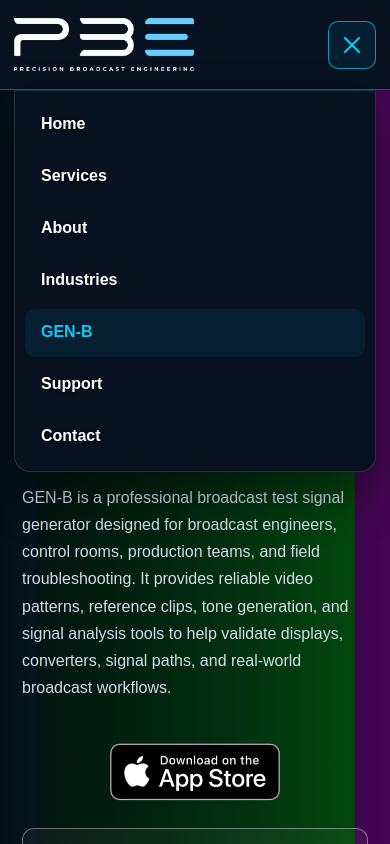
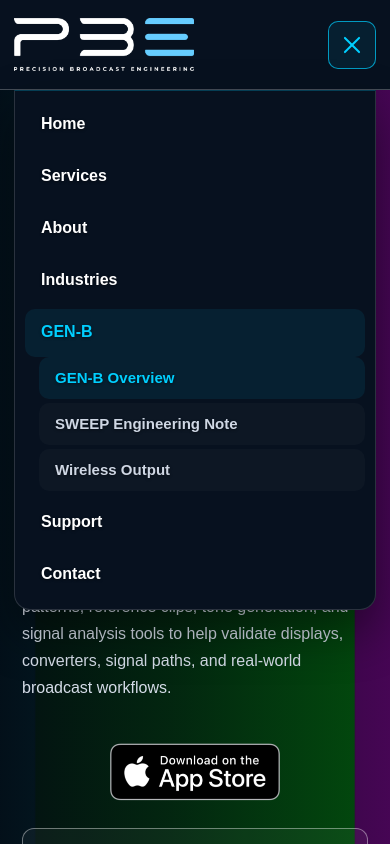
Before and after one commit to lmart828/pbe-website, a Next.js app: page /gen-b in a window 390 px wide. Both pictures are taken after a click on the button "Open navigation menu". Shown: the top 844 px of the page. Built offline with nearby package versions, Linux system fonts and the light colour scheme.

Commit message:
Add GEN-B Sweep article and navigation

```diff
--- a/app/NavLinks.js
+++ b/app/NavLinks.js
@@ -9,7 +9,15 @@
   { href: "/services", label: "Services" },
   { href: "/about", label: "About" },
   { href: "/industries", label: "Industries" },
-  { href: "/gen-b", label: "GEN-B" },
+  {
+    href: "/gen-b",
+    label: "GEN-B",
+    children: [
+      { href: "/gen-b", label: "GEN-B Overview" },
+      { href: "/gen-b/sweep", label: "SWEEP Engineering Note" },
+      { href: "/gen-b/wireless-output", label: "Wireless Output" },
+    ],
+  },
   { href: "/support", label: "Support" },
   { href: "/contact", label: "Contact" },
 ];
@@ -52,6 +60,39 @@
         {navItems.map((item) => {
           const isActive = isActivePath(pathname, item.href);
 
+          if (item.children?.length) {
+            return (
+              <div className="nav-item-with-dropdown" key={item.href}>
+                <Link
+                  href={item.href}
+                  className={`nav-parent-link${isActive ? " active" : ""}`}
+                  aria-current={isActive ? "page" : undefined}
+                  onClick={() => setIsOpen(false)}
+                >
+                  {item.label}
+                </Link>
+
+                <div className="nav-dropdown" aria-label={`${item.label} links`}>
+                  {item.children.map((child) => {
+                    const childIsActive = isActivePath(pathname, child.href);
+
+                    return (
+                      <Link
+                        href={child.href}
+                        className={childIsActive ? "active" : undefined}
+                        aria-current={childIsActive ? "page" : undefined}
+                        key={child.href}
+                        onClick={() => setIsOpen(false)}
+                      >
+                        {child.label}
+                      </Link>
+                    );
+                  })}
+                </div>
+              </div>
+            );
+          }
+
           return (
             <Link
               href={item.href}
--- a/app/gen-b/page.js
+++ b/app/gen-b/page.js
@@ -223,6 +223,30 @@
 
       <section className="genb-section">
         <div className="genb-section-heading">
+          <p className="genb-kicker">GEN-B Engineering Notes</p>
+          <h2>Technical notes from the GEN-B engineering workflow.</h2>
+        </div>
+
+        <div className="genb-showcase-grid">
+          <article className="genb-showcase-card">
+            <span className="genb-showcase-rule" />
+            <h3>
+              SWEEP: When iOS Doesn&apos;t Give You EDID, You Build with Geometry
+            </h3>
+            <p>
+              A technical breakdown of how GEN-B SWEEP uses timing, geometry,
+              and a moving reference layer to provide useful display information
+              without relying on raw EDID access.
+            </p>
+            <Link href="/gen-b/sweep" className="btn-secondary">
+              Read Engineering Note
+            </Link>
+          </article>
+        </div>
+      </section>
+
+      <section className="genb-section">
+        <div className="genb-section-heading">
           <p className="genb-kicker">Showcase</p>
           <h2>Purpose-built screens for fast technical decisions.</h2>
         </div>
--- a/app/globals.css
+++ b/app/globals.css
@@ -89,6 +89,54 @@
 
 .nav-links a:hover {
   transform: translateY(-1px);
+}
+
+.nav-item-with-dropdown {
+  position: relative;
+  display: flex;
+  align-items: center;
+}
+
+.nav-dropdown {
+  position: absolute;
+  top: calc(100% + 18px);
+  left: 50%;
+  z-index: 20;
+  min-width: 240px;
+  padding: 10px;
+  display: grid;
+  gap: 4px;
+  border: 1px solid rgba(0, 207, 255, 0.22);
+  border-radius: 14px;
+  background: rgba(7, 17, 31, 0.98);
+  box-shadow: 0 22px 48px rgba(0, 0, 0, 0.42);
+  opacity: 0;
+  pointer-events: none;
+  transform: translate(-50%, 8px);
+  transition: opacity 0.18s ease, transform 0.18s ease;
+}
+
+.nav-item-with-dropdown:hover .nav-dropdown,
+.nav-item-with-dropdown:focus-within .nav-dropdown {
+  opacity: 1;
+  pointer-events: auto;
+  transform: translate(-50%, 0);
+}
+
+.nav-dropdown a {
+  display: block;
+  padding: 12px 14px;
+  border-radius: 10px;
+  font-size: 0.92rem;
+  line-height: 1.2;
+  color: #dce3ec;
+}
+
+.nav-dropdown a:hover,
+.nav-dropdown a.active {
+  color: #00cfff;
+  background: rgba(0, 207, 255, 0.08);
+  transform: none;
 }
 
 .nav-menu-toggle {
@@ -1650,6 +1698,38 @@
     transform: none;
   }
 
+  .nav-item-with-dropdown {
+    display: grid;
+    align-items: stretch;
+  }
+
+  .nav-dropdown {
+    position: static;
+    min-width: 0;
+    padding: 0 0 4px 14px;
+    gap: 4px;
+    border: 0;
+    border-radius: 0;
+    background: transparent;
+    box-shadow: none;
+    opacity: 1;
+    pointer-events: auto;
+    transform: none;
+  }
+
+  .nav-item-with-dropdown:hover .nav-dropdown,
+  .nav-item-with-dropdown:focus-within .nav-dropdown {
+    transform: none;
+  }
+
+  .nav-dropdown a {
+    min-height: 42px;
+    padding: 12px 16px;
+    font-size: 0.94rem;
+    color: #cfd7e4;
+    background: rgba(255, 255, 255, 0.025);
+  }
+
   .hero {
     min-height: auto;
     padding: 90px 32px 90px;
```
